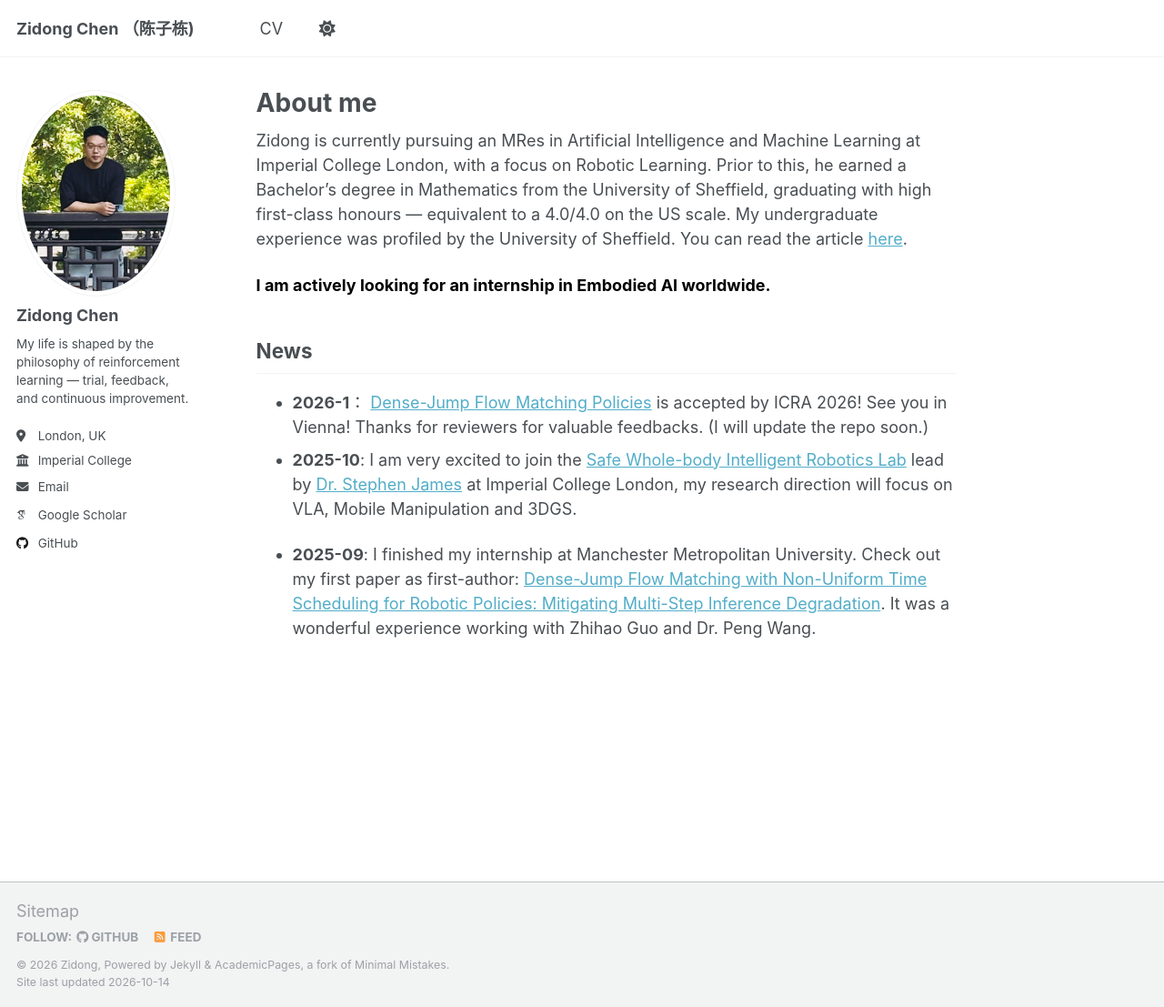
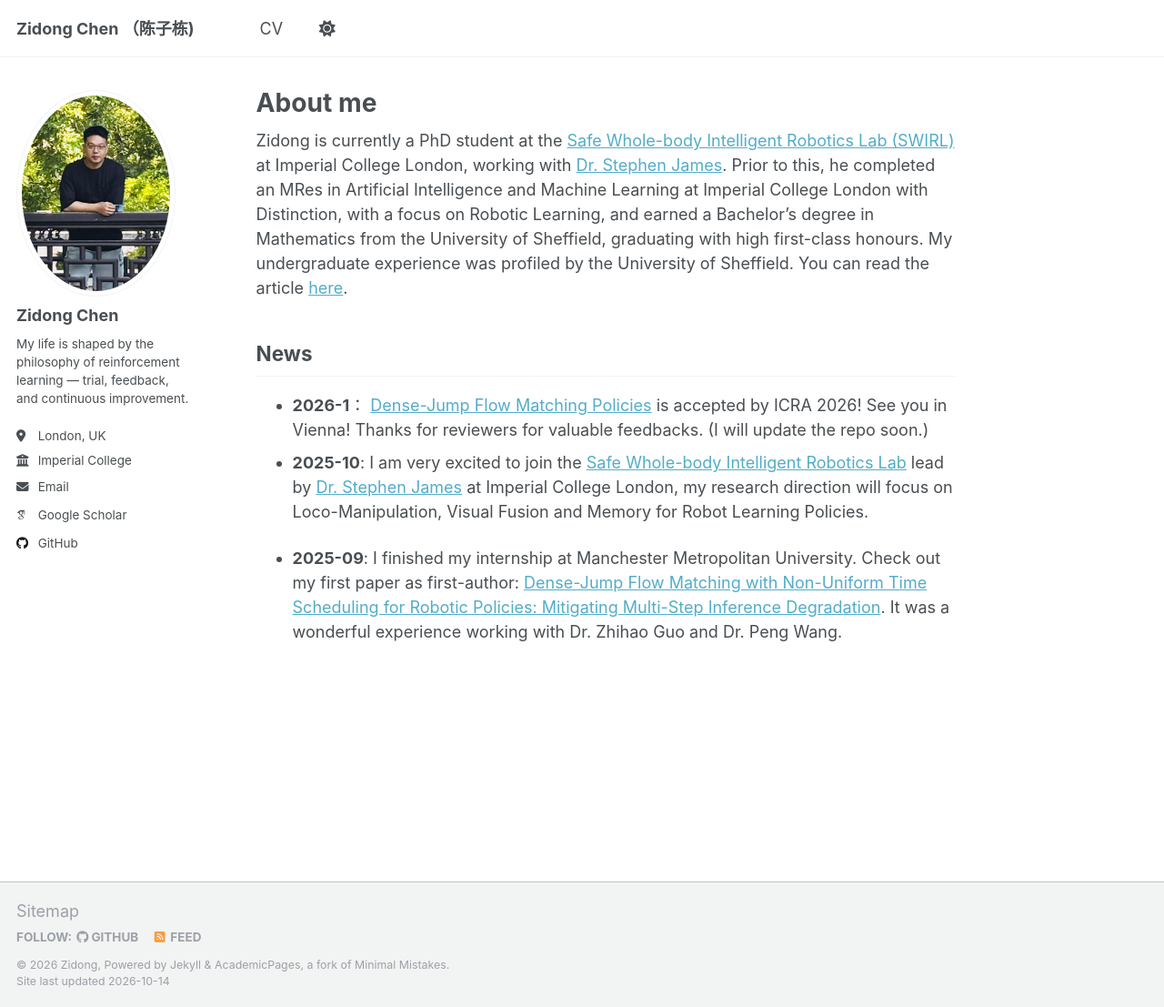
Before and after one commit to ZidongChen25/ZidongChen25.github.io, a Jekyll site: the page built from _pages/about.md, in a window 1280 px wide and 1107 px high. Shown: the whole window at 91% size. Built offline with Jekyll 4.4.1, drawn with Linux system fonts in a browser that asks for light colours; some web fonts are replaced; a script that is not in the unit is left out.

Commit message:
Update about page: PhD at SWIRL Lab, MRes distinction, news edits
Co-Authored-By: Claude Opus 5.5 <noreply@anthropic.com>

```diff
--- a/_pages/about.md
+++ b/_pages/about.md
@@ -7,13 +7,11 @@ redirect_from:
   - /about.html
 ---
 
-Zidong is currently pursuing an MRes in Artificial Intelligence and Machine Learning at Imperial College London, with a focus on Robotic Learning. Prior to this, he earned a Bachelor's degree in Mathematics from the University of Sheffield, graduating with high first-class honours — equivalent to a 4.0/4.0 on the US scale. My undergraduate experience was profiled by the University of Sheffield. You can read the article [here](https://sheffield.ac.uk/mps/undergraduate/maths-student-profiles/zidong-chen).
-
-<span style="color:black; font-weight:bold;">I am actively looking for an internship in Embodied AI worldwide.</span>
+Zidong is currently a PhD student at the [Safe Whole-body Intelligent Robotics Lab (SWIRL)](https://swirl.uk/) at Imperial College London, working with [Dr. Stephen James](https://stepjam.github.io/). Prior to this, he completed an MRes in Artificial Intelligence and Machine Learning at Imperial College London with Distinction, with a focus on Robotic Learning, and earned a Bachelor's degree in Mathematics from the University of Sheffield, graduating with high first-class honours. My undergraduate experience was profiled by the University of Sheffield. You can read the article [here](https://sheffield.ac.uk/mps/undergraduate/maths-student-profiles/zidong-chen).
 
 ## News
 * **2026-1**： [Dense-Jump Flow Matching Policies](https://arxiv.org/pdf/2509.13574) is accepted by ICRA 2026! See you in Vienna! Thanks for reviewers for valuable feedbacks. (I will update the repo soon.)
-* **2025-10**: I am very excited to join the [Safe Whole-body Intelligent Robotics Lab](https://swirl.uk/) lead by [Dr. Stephen James](https://stepjam.github.io/) at Imperial College London, my research direction will focus on VLA, Mobile Manipulation and 3DGS.
+* **2025-10**: I am very excited to join the [Safe Whole-body Intelligent Robotics Lab](https://swirl.uk/) lead by [Dr. Stephen James](https://stepjam.github.io/) at Imperial College London, my research direction will focus on Loco-Manipulation, Visual Fusion and Memory for Robot Learning Policies.
 
 * **2025-09**: I finished my internship at Manchester Metropolitan University. Check out my first paper as first-author: [Dense-Jump Flow Matching with Non-Uniform Time Scheduling for Robotic
-Policies: Mitigating Multi-Step Inference Degradation](https://arxiv.org/pdf/2509.13574). It was a wonderful experience working with Zhihao Guo and Dr. Peng Wang.
+Policies: Mitigating Multi-Step Inference Degradation](https://arxiv.org/pdf/2509.13574). It was a wonderful experience working with Dr. Zhihao Guo and Dr. Peng Wang.
```
